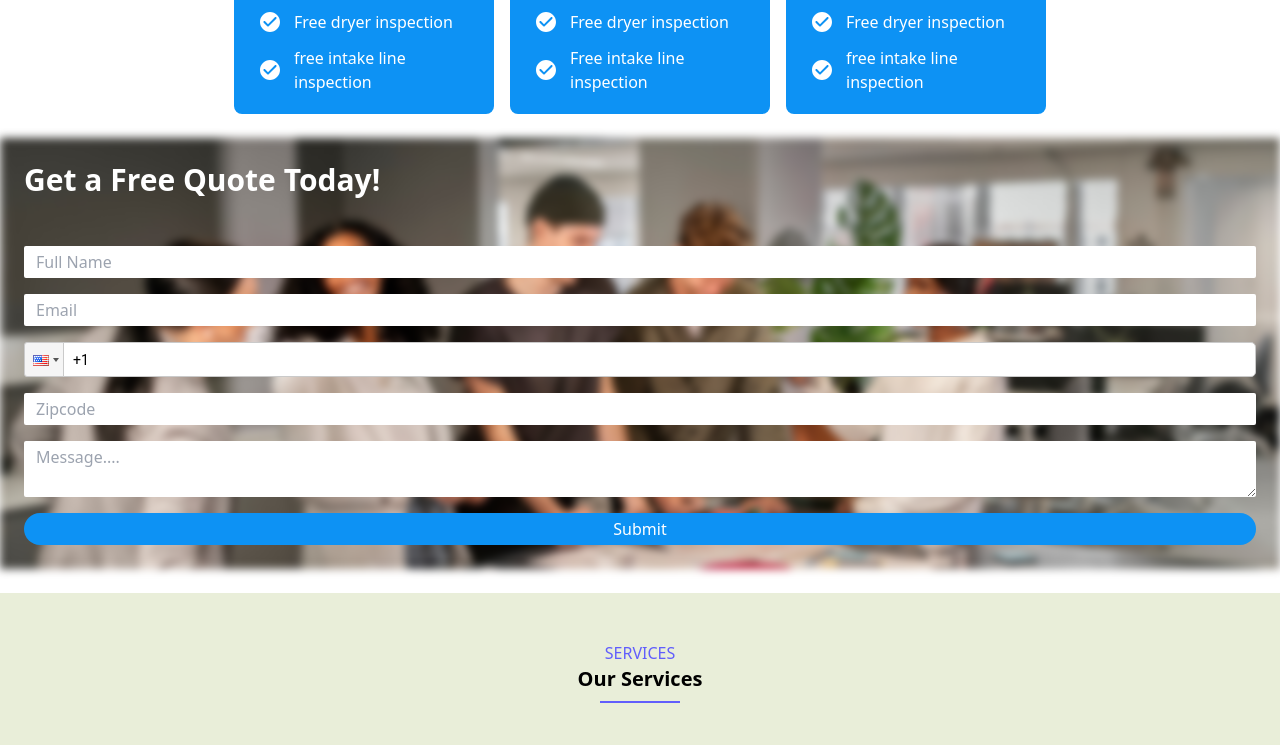
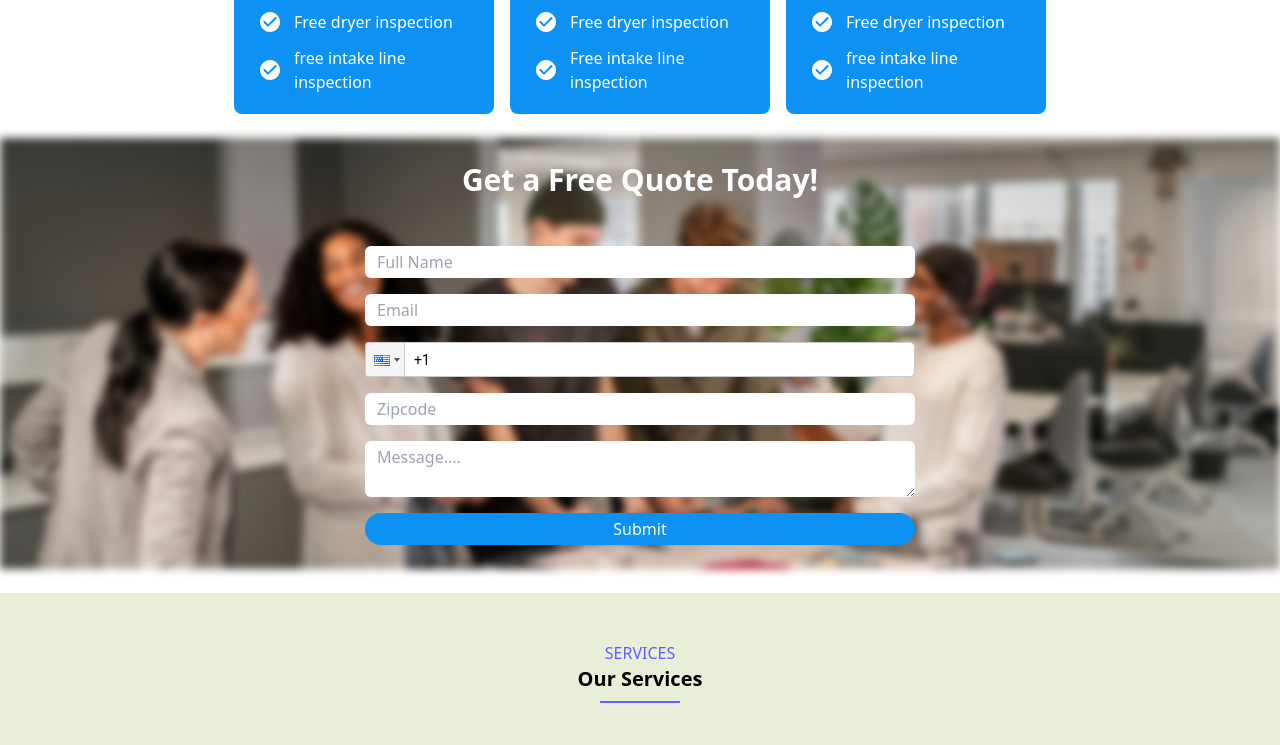
Before and after one commit to taskinnasif144/airductrevive, a Next.js app: page / in a window 1280 px wide. Shown: the part 1060-1805 px from the top of the page. Built offline with nearby package versions, Linux system fonts and the light colour scheme.

Commit message:
footer ready

```diff
--- a/src/components/Footer.tsx
+++ b/src/components/Footer.tsx
@@ -8,8 +8,8 @@ import { Instagram, YouTube } from '@mui/icons-material';
 
 const Footer = () => {
     return (
-        <div className='bg-black text-white p-16 md:px-32'>
-            <div>
+        <div className='bg-black text-white p-16 md:px-32 flex flex-wrap justify-between'>
+            <div className='my-4'>
                 <h3 className='text-2xl font-bold mb-6'>Company Info</h3>
                 <h5>Satisfaction Guarantee</h5>
                 <h5>Privacy Policy</h5>
@@ -24,7 +24,27 @@ const Footer = () => {
                     </div>
                 </div>
             </div>
-            <div></div>
+            <div className='my-4'>
+                <h3 className='text-2xl font-bold mb-6'>Service Area</h3>
+                <div className='my-2'><h5>Massachusetts </h5>
+                    <h5><span className='font-bold'>Address: </span> 55 KILBY ST, BOSTON, MA 02109</h5></div>
+                <div className='my-2'>     <h5>
+                    Maryland </h5>
+                    <h5><span className='font-bold'>Address: </span>904 S BROADWAY, BALTIMORE, MD 21231</h5></div>
+
+
+                <h4 className='my-2'><span className='font-bold'>CONTACT: </span> 214 329 9114</h4>
+            </div>
+            <div className='my-4'>
+                <h3 className='text-2xl font-bold mb-6'>Hours of Operation</h3>
+                <h4><span className='font-bold'>Monday:</span> 8:00AM-9:00PM</h4>
+                <h4><span className='font-bold'>Tuesday:</span> 8:00AM-9:00PM</h4>
+                <h4><span className='font-bold'>Wednesday:</span> 8:00AM-9:00PM</h4>
+                <h4><span className='font-bold'>Thursday:</span> 8:00AM-9:00PM</h4>
+                <h4><span className='font-bold'>Friday:</span> 8:00AM-8:00PM</h4>
+                <h4><span className='font-bold'>Saturday:</span> 8:00AM-8:00PM</h4>
+                <h4><span className='font-bold'>Sunday:</span> 8:00AM-8:00PM</h4>
+            </div>
         </div>
     )
 }
--- a/src/components/Quote.tsx
+++ b/src/components/Quote.tsx
@@ -9,12 +9,12 @@ import 'react-phone-input-2/lib/style.css'
 const Quote = () => {
     const [phone, setPhone] = useState("")
     return (
-        <section id='Quote' className='relative text-white p-6 my-6' >
+        <section id='Quote' className='relative text-white p-6 my-6 flex flex-col items-center' >
             <Image alt='backgrod' src={"/office.jpg"} fill={true} className='object-cover -z-10 blur-sm' />
             <h3 className='text-3xl font-bold mb-12'>Get a Free Quote Today!</h3>
-            <form action="" className='flex flex-col gap-4'>
-                <input type="text" placeholder='Full Name' className='px-3 py-1 rounded-sm w-full focus:outline-none text-black' />
-                <input type="email" placeholder='Email' className='px-3 py-1 rounded-sm w-full focus:outline-none text-black' />
+            <form action="" className='flex flex-col gap-4 w-full max-w-[550px]'>
+                <input type="text" placeholder='Full Name' className='px-3 py-1 rounded-md w-full focus:outline-none text-black ' />
+                <input type="email" placeholder='Email' className='px-3 py-1 rounded-md w-full focus:outline-none text-black' />
                 <div className='text-black'>
                     <PhoneInput
                         inputStyle={{ width: '100%' }}
@@ -25,8 +25,8 @@ const Quote = () => {
 
                     />
                 </div>
-                <input type="text" placeholder='Zipcode' className='px-3 py-1 rounded-sm w-full focus:outline-none text-black' />
-                <textarea name="" id="" placeholder='Message....' className='px-3 py-1 rounded-sm w-full focus:outline-none text-black'></textarea>
+                <input type="text" placeholder='Zipcode' className='px-3 py-1 rounded-md w-full focus:outline-none text-black' />
+                <textarea name="" id="" placeholder='Message....' className='px-3 py-1 rounded-md w-full focus:outline-none text-black'></textarea>
                 <button className='bg-color-sidebar py-1 rounded-2xl'>Submit</button>
             </form>
         </section>
```
